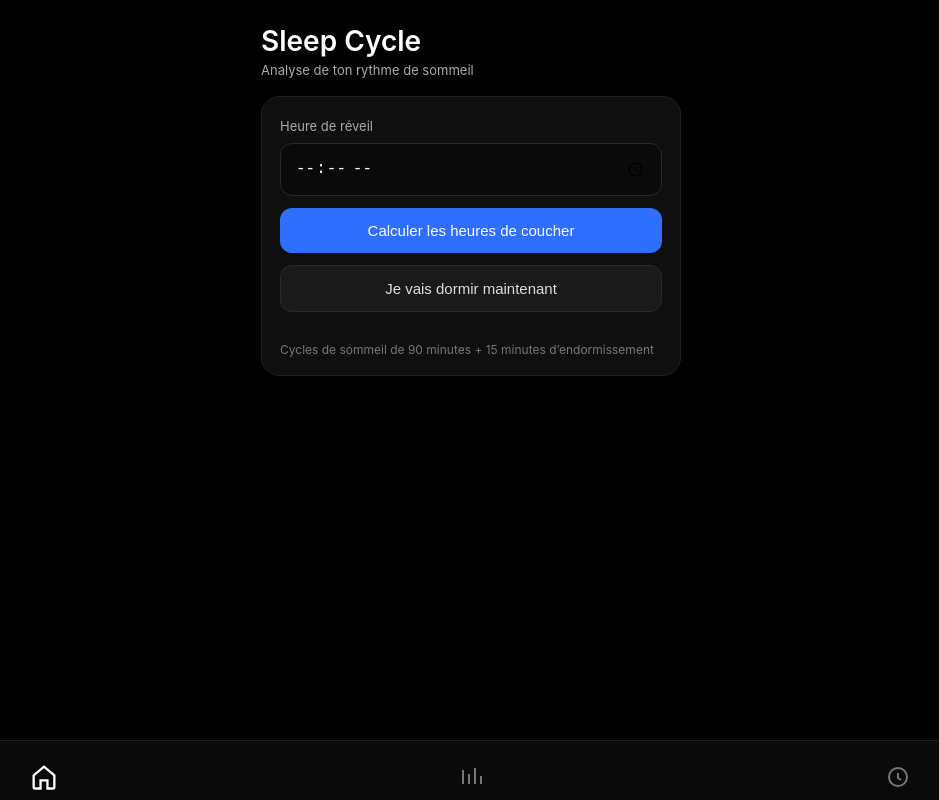
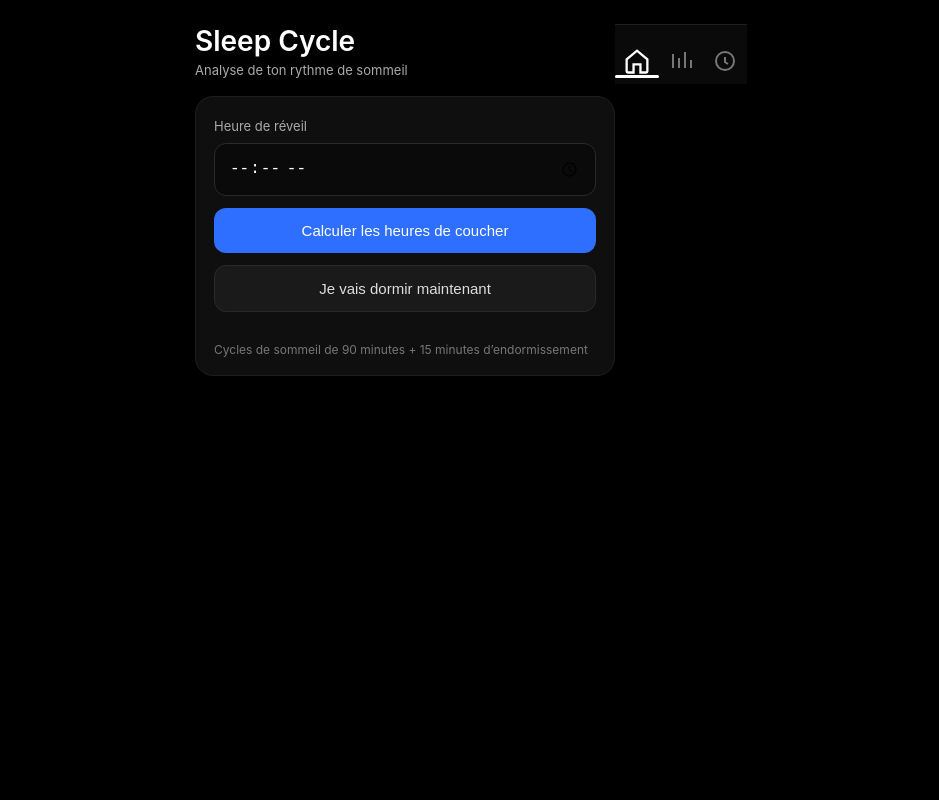
Before and after one commit to tlecalvez2407-wq/sleep-app, a plain HTML site: page index.html in a window 1280 px wide. Shown: the whole page, without its empty margins (169-1108 px from the left). Drawn offline with Linux system fonts and the light colour scheme.

Commit message:
auto update

```diff
--- a/app.js
+++ b/app.js
@@ -180,6 +180,8 @@
     }
 
     updateNav(view);
+
+    moveIndicator(view);
 }
 
 function updateNav(active){
@@ -196,3 +198,20 @@
 window.addEventListener("load", () => {
     updateNav("home");
 });
+
+function moveIndicator(view){
+
+    const indicator = document.querySelector(".nav-indicator");
+
+    if(view === "home"){
+        indicator.style.transform = "translateX(0%)";
+    }
+
+    if(view === "stats"){
+        indicator.style.transform = "translateX(100%)";
+    }
+
+    if(view === "history"){
+        indicator.style.transform = "translateX(200%)";
+    }
+}
--- a/index.html
+++ b/index.html
@@ -87,6 +87,7 @@
 stroke="currentColor" stroke-width="2" fill="none"/>
 </svg>
 </button>
+<div class="nav-indicator"></div>
 
 </div>
 
--- a/style.css
+++ b/style.css
@@ -230,3 +230,30 @@
 .navbar button:active{
     transform:scale(0.95);
 }
+
+.navbar{
+    position:fixed;
+    bottom:0;
+    left:0;
+    right:0;
+    height:60px;
+    background:#0a0a0a;
+    border-top:1px solid #1f1f1f;
+    display:flex;
+    justify-content:space-around;
+    align-items:center;
+    z-index:999;
+
+    position:relative;
+}
+
+.nav-indicator{
+    position:absolute;
+    bottom:6px;
+    left:0;
+    width:33.33%;
+    height:3px;
+    background:#fff;
+    border-radius:10px;
+    transition:0.3s ease;
+}
```
